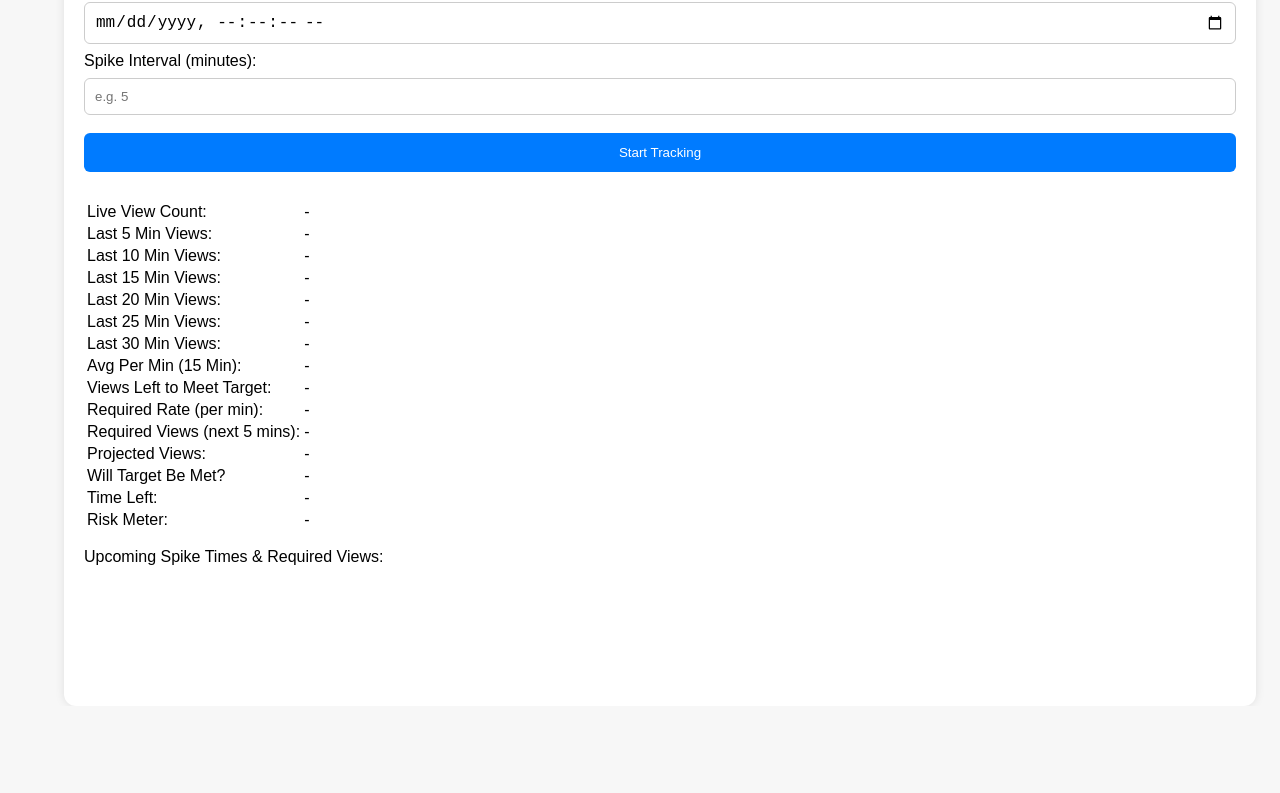
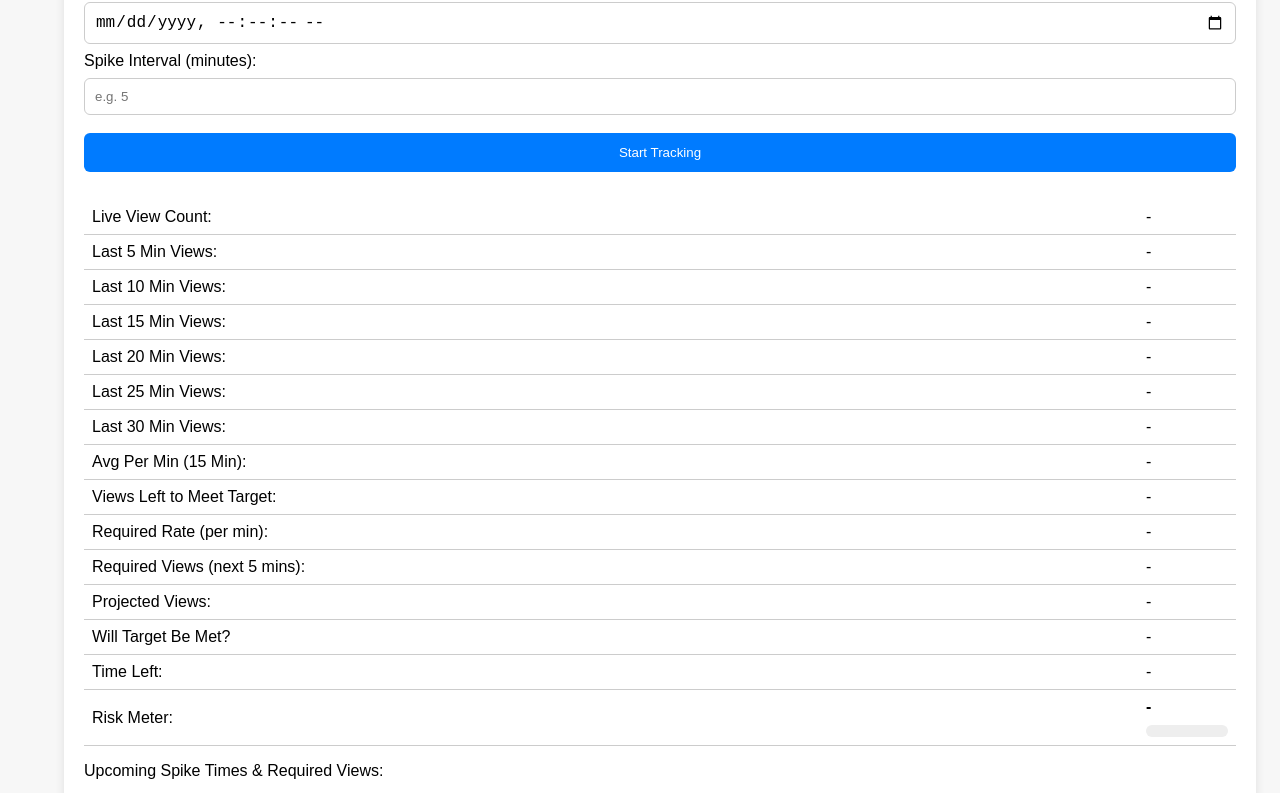
Before and after one commit to saurabbhsinha21/ProboyoutubeV3, a plain HTML site: page index.html in a window 1280 px wide. Shown: the part 342-1135 px from the top of the page. Before the commit the page ends 1048 px from the top, so only its background shows below. Drawn offline with nearby package versions, Linux system fonts and the light colour scheme.

Commit message:
Update style.css

```diff
--- a/style.css
+++ b/style.css
@@ -57,6 +57,16 @@ button:hover {
   margin-top: 20px;
 }
 
+.stats-table {
+  width: 100%;
+  border-collapse: collapse;
+}
+
+.stats-table td {
+  padding: 8px;
+  border-bottom: 1px solid #ccc;
+}
+
 #viewsLeft.green {
   color: green;
   font-weight: bold;
@@ -71,23 +81,24 @@ button:hover {
   color: black;
 }
 
-#riskMeter {
+#riskLabel {
   font-weight: bold;
-  font-size: 18px;
+  display: inline-block;
+  margin-bottom: 5px;
 }
 
-.statTable {
+.risk-bar {
   width: 100%;
-  border-collapse: collapse;
-  margin-top: 15px;
+  height: 12px;
+  background-color: #eee;
+  border-radius: 6px;
+  margin-top: 4px;
+  overflow: hidden;
 }
 
-.statTable th, .statTable td {
-  border: 1px solid #ddd;
-  padding: 8px;
-  text-align: center;
+#riskFill {
+  height: 100%;
+  width: 0%;
+  background-color: red;
+  border-radius: 6px;
 }
-
-.statTable th {
-  background-color: #f2f2f2;
-}
```
